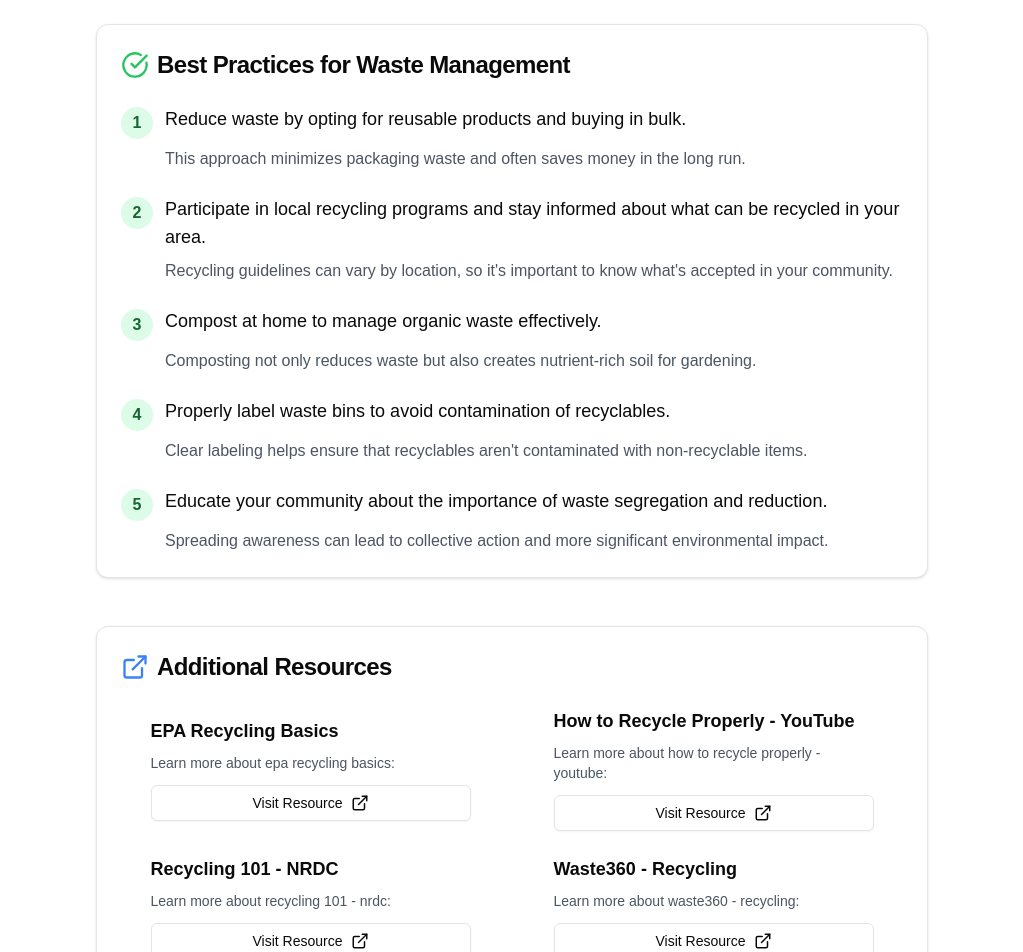
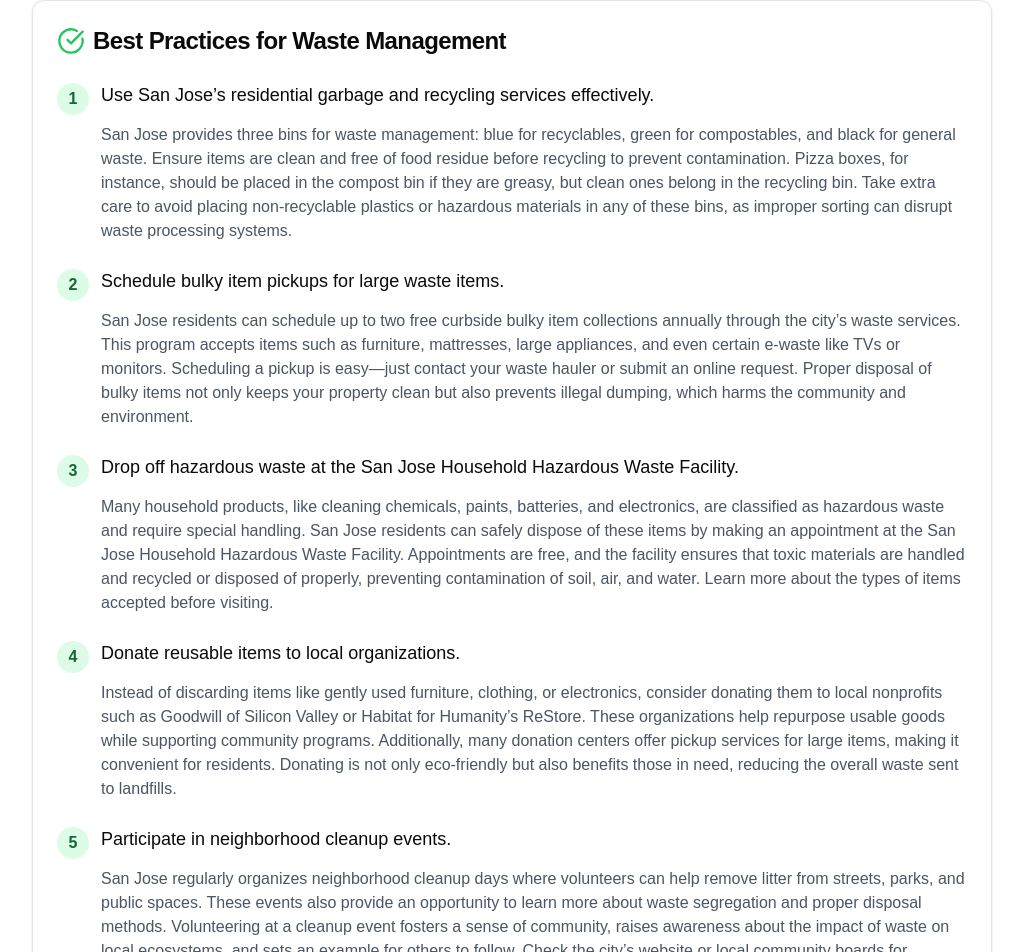
Before and after one commit to pynappo/cs160-rdys, a Next.js app in the folder cs160-ecosort/: page /resources in a window 1280 px wide. Shown: the part 994-1946 px from the top of the page, without its empty margins (128-1151 px from the left). Built offline with nearby package versions, Linux system fonts and the light colour scheme; no server answers.

Commit message:
styled resources page better + localized guide

```diff
--- a/cs160-ecosort/app/resources/page.tsx
+++ b/cs160-ecosort/app/resources/page.tsx
@@ -14,24 +14,24 @@ const Resources = () => {
 
   const bestPractices = [
     {
-      title: 'Reduce waste by opting for reusable products and buying in bulk.',
-      subtext: 'This approach minimizes packaging waste and often saves money in the long run.'
+      title: 'Use San Jose’s residential garbage and recycling services effectively.',
+      subtext: 'San Jose provides three bins for waste management: blue for recyclables, green for compostables, and black for general waste. Ensure items are clean and free of food residue before recycling to prevent contamination. Pizza boxes, for instance, should be placed in the compost bin if they are greasy, but clean ones belong in the recycling bin. Take extra care to avoid placing non-recyclable plastics or hazardous materials in any of these bins, as improper sorting can disrupt waste processing systems.'
     },
     {
-      title: 'Participate in local recycling programs and stay informed about what can be recycled in your area.',
-      subtext: 'Recycling guidelines can vary by location, so it\'s important to know what\'s accepted in your community.'
+      title: 'Schedule bulky item pickups for large waste items.',
+      subtext: 'San Jose residents can schedule up to two free curbside bulky item collections annually through the city’s waste services. This program accepts items such as furniture, mattresses, large appliances, and even certain e-waste like TVs or monitors. Scheduling a pickup is easy—just contact your waste hauler or submit an online request. Proper disposal of bulky items not only keeps your property clean but also prevents illegal dumping, which harms the community and environment.'
     },
     {
-      title: 'Compost at home to manage organic waste effectively.',
-      subtext: 'Composting not only reduces waste but also creates nutrient-rich soil for gardening.'
+      title: 'Drop off hazardous waste at the San Jose Household Hazardous Waste Facility.',
+      subtext: 'Many household products, like cleaning chemicals, paints, batteries, and electronics, are classified as hazardous waste and require special handling. San Jose residents can safely dispose of these items by making an appointment at the San Jose Household Hazardous Waste Facility. Appointments are free, and the facility ensures that toxic materials are handled and recycled or disposed of properly, preventing contamination of soil, air, and water. Learn more about the types of items accepted before visiting.'
     },
     {
-      title: 'Properly label waste bins to avoid contamination of recyclables.',
-      subtext: 'Clear labeling helps ensure that recyclables aren\'t contaminated with non-recyclable items.'
+      title: 'Donate reusable items to local organizations.',
+      subtext: 'Instead of discarding items like gently used furniture, clothing, or electronics, consider donating them to local nonprofits such as Goodwill of Silicon Valley or Habitat for Humanity’s ReStore. These organizations help repurpose usable goods while supporting community programs. Additionally, many donation centers offer pickup services for large items, making it convenient for residents. Donating is not only eco-friendly but also benefits those in need, reducing the overall waste sent to landfills.'
     },
     {
-      title: 'Educate your community about the importance of waste segregation and reduction.',
-      subtext: 'Spreading awareness can lead to collective action and more significant environmental impact.'
+      title: 'Participate in neighborhood cleanup events.',
+      subtext: 'San Jose regularly organizes neighborhood cleanup days where volunteers can help remove litter from streets, parks, and public spaces. These events also provide an opportunity to learn more about waste segregation and proper disposal methods. Volunteering at a cleanup event fosters a sense of community, raises awareness about the impact of waste on local ecosystems, and sets an example for others to follow. Check the city’s website or local community boards for upcoming events in your area.'
     },
   ];
 
@@ -39,13 +39,16 @@ const Resources = () => {
     { title: 'EPA Recycling Basics', url: 'https://www.epa.gov/recycle' },
     { title: 'How to Recycle Properly - YouTube', url: 'https://www.youtube.com/watch?v=7UuUeoyYmxI' },
     { title: 'Recycling 101 - NRDC', url: 'https://www.nrdc.org/stories/recycling-101' },
-    { title: 'Waste360 - Recycling', url: 'https://www.waste360.com/recycling' },
-    { title: 'WHO Waste Management Fact Sheet', url: 'https://www.who.int/news-room/fact-sheets/detail/waste-management' },
-    { title: 'Waste Management - ScienceDirect', url: 'https://www.sciencedirect.com/topics/earth-and-planetary-sciences/waste-management' },
+    { title: 'San Jose Recycling & Garbage', url: 'https://www.sanjoseca.gov/your-government/departments/environmental-services/your-garbage-recycling' },
+    { title: 'San Jose Household Hazardous Waste Program', url: 'https://hhw.sccgov.org/' },
+    { title: 'Bulky Item Collection Services', url: 'https://www.sanjoseca.gov/your-government/departments/environmental-services/your-garbage-recycling/large-items' },
+    { title: 'Goodwill of Silicon Valley Donation Guidelines', url: 'https://goodwillsv.org/' },
+    { title: 'Santa Clara County Recycling & Waste Reduction', url: 'https://www.reducewaste.org/' },
+    { title: 'Habitat for Humanity ReStore', url: 'https://www.habitatebsv.org/restore' },
   ];
 
   return (
-    <div className="container mx-auto p-8 max-w-4xl">
+    <div className="container mx-auto p-8 max-w-5xl">
       <h1 className="text-5xl font-bold mb-12 text-center py-8 font-serif">
         EcoSort&apos;s &quot;Comprehensive&quot; Waste Disposal Guide
       </h1>
@@ -81,7 +84,7 @@ const Resources = () => {
             {bestPractices.map((practice, index) => (
               <li key={index} className="flex flex-col">
                 <div className="flex items-start">
-                  <span className="inline-block bg-green-100 text-green-800 font-semibold rounded-full w-8 h-8 flex items-center justify-center mr-3 mt-0.5 flex-shrink-0">{index + 1}</span>
+                  <span className="bg-green-100 text-green-800 font-semibold rounded-full w-8 h-8 flex items-center justify-center mr-3 mt-0.5 flex-shrink-0">{index + 1}</span>
                   <span className="font-medium text-lg">{practice.title}</span>
                 </div>
                 <p className="mt-2 ml-11 text-gray-600">{practice.subtext}</p>
@@ -99,7 +102,7 @@ const Resources = () => {
           </CardTitle>
         </CardHeader>
         <CardContent>
-          <div className="grid gap-6 sm:grid-cols-2 place-items-center">
+          <div className="grid gap-6 sm:grid-cols-3 place-items-center">
             {additionalResources.map((resource, index) => (
               <div key={index} className="w-full max-w-xs">
                 <h3 className="font-semibold mb-2 text-lg">{resource.title}</h3>
```
